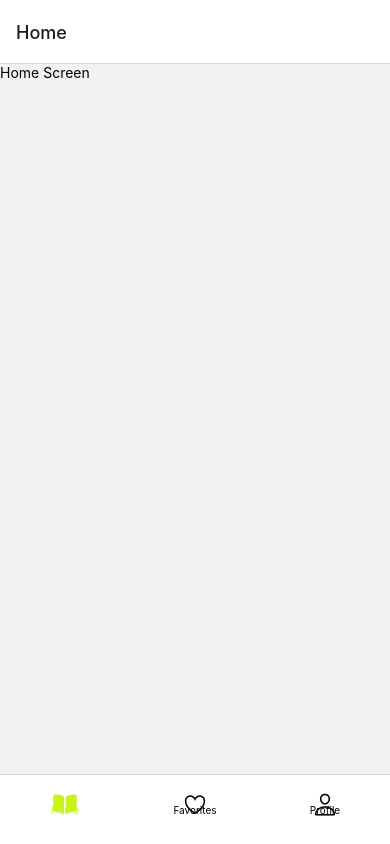
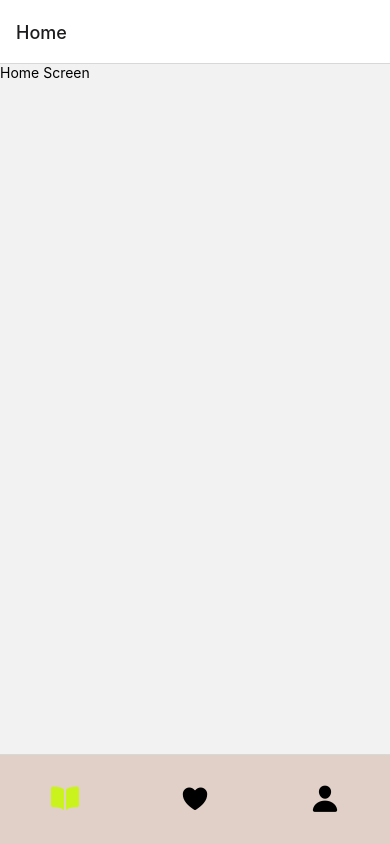
Before and after one commit to julessre/books-inspo-app, a React Native app in the folder books-inspo/: screen / in a window 390 px wide. Built offline with nearby package versions, Linux system fonts and the light colour scheme.

Commit message:
Adapt navigation bar

```diff
--- a/books-inspo/navigation/page.js
+++ b/books-inspo/navigation/page.jsx
@@ -1,6 +1,7 @@
 import { createBottomTabNavigator } from '@react-navigation/bottom-tabs';
 import { NavigationContainer } from '@react-navigation/native';
 import React from 'react';
+import { View } from 'react-native';
 import Ionicons from 'react-native-vector-icons/Ionicons';
 import { colors } from '../styles/constants';
 // Screens
@@ -17,23 +18,45 @@ const Tab = createBottomTabNavigator();
 
 const screenOptions = ({ route }) => ({
   tabBarIcon: ({ focused, color, size }) => {
+    // <View
+    //   style={{
+    //     backgroundColor: colors.primaryColor,
+    //     borderRadius: 20,
+    //     padding: 10,
+    //     shadowColor: 'black',
+    //     shadowOpacity: 0.5,
+    //     shadowOffset: { width: 0, height: 2 },
+    //     shadowRadius: 2,
+    //     elevation: 5, // for Android
+    //   }}
+    // />;
     let iconName;
 
     if (route.name === homeName) {
-      iconName = focused ? 'book' : 'book-outline';
+      iconName = focused ? 'book' : 'book';
     } else if (route.name === favName) {
-      iconName = focused ? 'heart' : 'heart-outline';
+      iconName = focused ? 'heart' : 'heart';
     } else if (route.name === profileName) {
-      iconName = focused ? 'person' : 'person-outline';
+      iconName = focused ? 'person' : 'person';
     }
 
-    return <Ionicons name={iconName} size={size} color={color} />;
+    return <Ionicons name={iconName} size={size + 5} color={color} />;
   },
 
   tabBarActiveTintColor: colors.primaryColor,
   tabBarInactiveTintColor: colors.text,
-  tabBarLabelStyle: { paddingBottom: 10, fontSize: 10 },
-  tabBarStyle: { padding: 30, height: 70 },
+  tabBarLabelStyle: {
+    paddingBottom: 10,
+    display: 'none',
+  },
+  tabBarStyle: {
+    padding: 20,
+    height: 90,
+    backgroundColor: colors.background,
+  },
+  tabBarOptions: {
+    showLabel: false,
+  },
 });
 
 export default function Navigation() {
```
Also changed, not shown: 1 other file (tests, documents, lock files or other folders).
